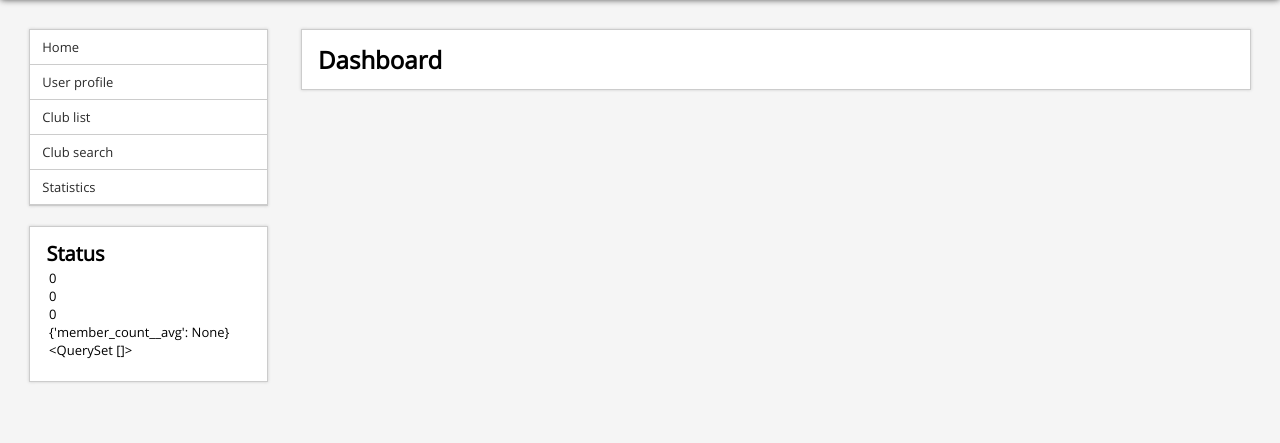
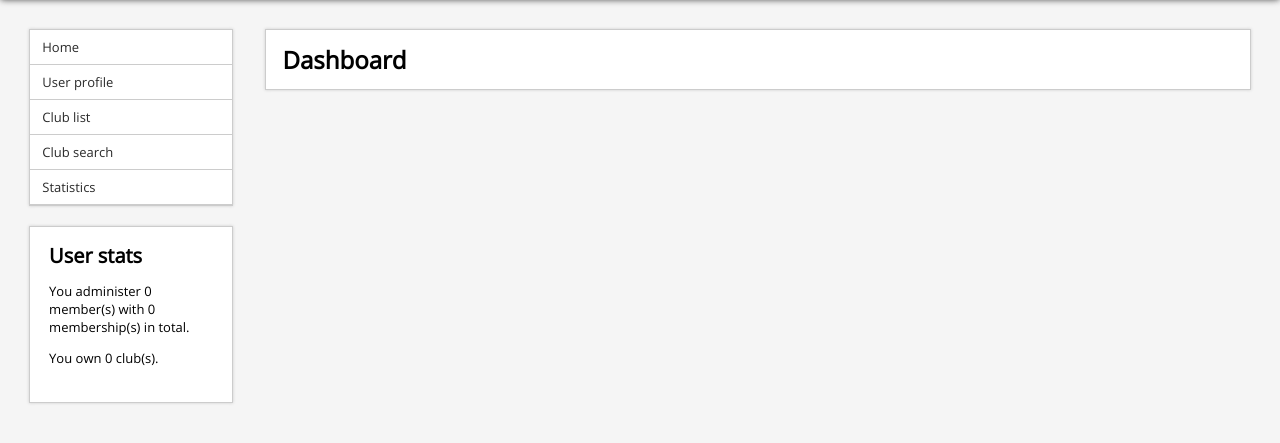
Before and after one commit to jtanx/CITS2232, a Django app: page / in a window 1280 px wide. Shown: the part 101-544 px from the top of the page. Run offline with Django 3.2, Linux system fonts and the light colour scheme; the visitor is signed in with stand-in values (Sample User, id 1); data that the repository does not hold is empty.

Commit message:
Add user stats

```diff
--- a/django/sportsrec/models.py
+++ b/django/sportsrec/models.py
@@ -4,8 +4,8 @@ from django.db.models.signals import pre_save, post_save, post_delete
 from datetime import datetime
 
 class Member(models.Model):
+    first_name = models.CharField(max_length=40)
     last_name = models.CharField(max_length=40)
-    first_name = models.CharField(max_length=40)
     email = models.EmailField()
     address = models.CharField(max_length=255, blank=True, null=True)
     facebook = models.CharField(max_length=40, blank=True, null=True)
--- a/django/sportsrec/templates/sportsrec/index.html
+++ b/django/sportsrec/templates/sportsrec/index.html
@@ -1,16 +1,20 @@
 {% extends "sportsrec/base.html" %}
 
 {% block sidebar-content %}
+{% if user.is_authenticated %}
 <div class="widget">
-  <div class="title">Status</div>
   <div class="item">
-    {{ stats.usercount }} <br>
-    {{ stats.membercount }} <br>
-    {{ stats.clubcount }} <br>
-    {{ stats.membercountavg }} <br>
-    {{ stats.membercountperclub }} <br>
+    <div class="title">User stats</div>
+    <p>
+      You administer {{stats.user_member_count}} member(s) with
+      {{stats.user_membership_count}} membership(s) in total.
+    </p>
+    <p>
+      You own {{stats.user_club_count}} club(s).
+    </p>
   </div>
 </div>
+{% endif %}
 <!-- End sidebar -->
 {% endblock %}
 
--- a/django/sportsrec/views.py
+++ b/django/sportsrec/views.py
@@ -112,24 +112,24 @@ def user_profile(request):
     return render(request, 'sportsrec/edit.html', context)
 
 class TotalStats(generic.TemplateView):
-    usercount = User.objects.filter(groups__name="End User").count()
-    membercount = Member.objects.all().count()
-    clubcount = Club.objects.all().count()
-    membercountavg = Club.objects.all().aggregate(Avg('member_count'))
-    membercountperclub = Club.objects.values('type').\
-                         annotate(count=Count('type'))
+    def get_user_stats(self, stats):
+        if self.request.user.is_authenticated():
+            user_members = Member.objects.filter(owner=self.request.user)
+            user_memberships = Membership.objects.filter(member__in=user_members)
+            user_clubs = Club.objects.filter(owner=self.request.user)
+
+            stats['user_member_count'] = user_members.count()
+            stats['user_membership_count'] = user_memberships.count()
+            stats['user_club_count'] = user_clubs.count()
 
     def get_context_data(self, **kwargs):
         # Call the base implementation first to get a context
         context = super(TotalStats, self).get_context_data(**kwargs)
+
+        stats = {}
+        self.get_user_stats(stats)
         # Add in a QuerySet of all the books
-        context['stats'] = {
-            'usercount' : self.usercount,
-            'membercount' : self.membercount,
-            'clubcount' : self.clubcount,
-            'membercountavg' : self.membercountavg,
-            'membercountperclub' : self.membercountperclub
-        }
+        context['stats'] = stats
         return context
 
 
--- a/django/static/style.css
+++ b/django/static/style.css
@@ -183,8 +183,7 @@ input[type="text"]:focus, input[type="password"]:focus {
 
 #sidebar{
   float: left;
-  min-width: 20%;
-  max-width: 26%;
+  width: 210px;
 }
 
 #sidebar .title {
```
Also changed, not shown: 1 other file.
